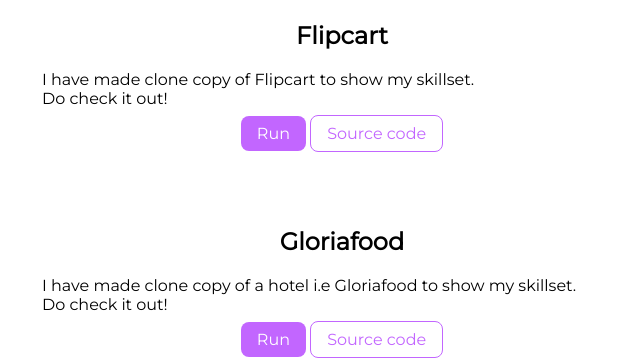
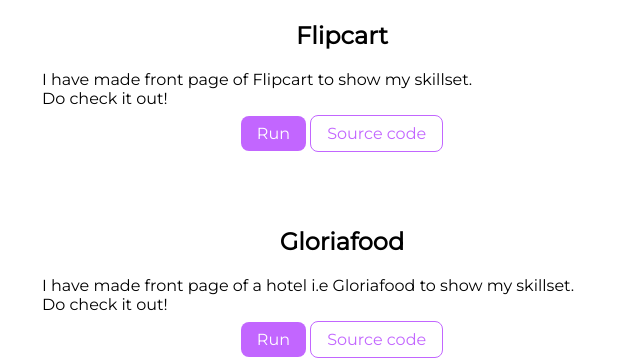
Before and after one commit to paparna1998/Aparnabharati-Pradhan-Portfolio, a plain HTML site: page Projects.html in a window 1280 px wide. Shown: the part 714-1078 px from the top of the page, 298-938 px from the left. Drawn offline with nearby package versions, Linux system fonts and the light colour scheme.

Commit message:
feat:update projects

```diff
--- a/Projects.html
+++ b/Projects.html
@@ -76,7 +76,7 @@
         <section class="section">
           <div class="container container-center">
             <h1>Flipcart</h1>
-            <p>I have made clone copy of Flipcart to show my skillset.<br>Do check it out!</p>
+            <p>I have made front page of Flipcart to show my skillset.<br>Do check it out!</p>
             <div class="center">
             <a
               class="link link-primary"
@@ -98,7 +98,7 @@
         <section class="section">
           <div class="container container-center">
             <h1>Gloriafood</h1>
-            <p>I have made clone copy of a hotel i.e Gloriafood to show my skillset.<br>Do check it out!</p>
+            <p>I have made front page of a hotel i.e Gloriafood to show my skillset.<br>Do check it out!</p>
             <div class="center">
             <a
               class="link link-primary"
```
